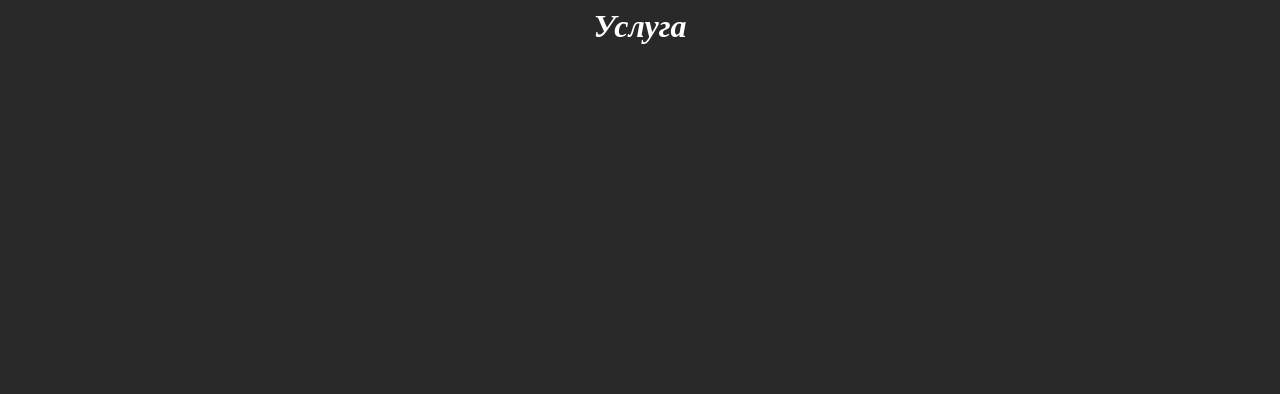
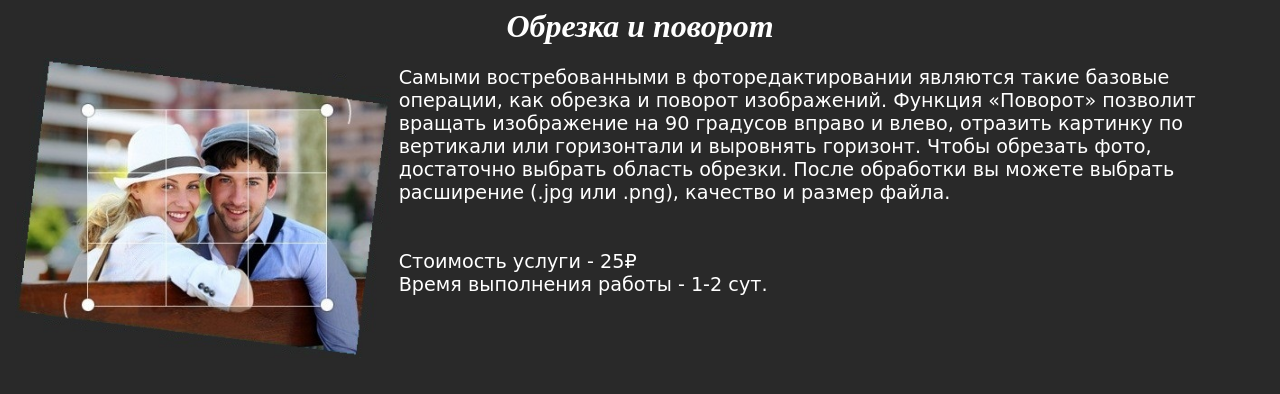
Before and after one commit to DemiurgeRV/WebApplications_backend, a Django app: page /filter/1/ in a window 1280 px wide. Before the commit the part shown is almost empty. Shown: the top 394 px of the page. Run offline with Django 4.2, Linux system fonts and the light colour scheme.

Commit message:
Added data for second page

```diff
--- a/FiltersForImages/main/static/main/css/main.css
+++ b/FiltersForImages/main/static/main/css/main.css
@@ -63,6 +63,7 @@ a {
 
 .images {
     width: 300px;
+    margin-left: -7px;
 }
 
 #search {
@@ -113,3 +114,13 @@ img {
     top: -8px;
     left: 7px;
 }
+
+#solo-img {
+    float: left;
+    margin: 0px 15px 7px 0px;
+    height: 300px;
+}
+
+.about-filter {
+    font-size: 1.2rem;
+}
--- a/FiltersForImages/main/templates/main/AllFilters.html
+++ b/FiltersForImages/main/templates/main/AllFilters.html
@@ -28,7 +28,7 @@
                </div>
             </li></a>
         {% empty %}
-            <div class="empty">Ничего не найдено<img src="{% static 'main/img/sad.png' %}"></div>
+            <div class="empty">Ничего не найдено<img src="{% static 'main/img/sad.png' %}" class="sad-img"></div>
         {% endfor %}
     </ul>
 {% endblock %}
--- a/FiltersForImages/main/templates/main/OneFilter.html
+++ b/FiltersForImages/main/templates/main/OneFilter.html
@@ -1,5 +1,15 @@
 {% extends 'main/base.html' %}
 
-{% block title %}Фильтр{% endblock %}
+{% load static %}
 
-{% block content %}<h1 class="header">Услуга {{ data.id }} </h1>{% endblock %}
+{% block title %}{{ name }}{% endblock %}
+
+{% block content %}
+<h1 class="header">{{ name }}</h1>
+<div class="about-filter">
+    <img src="{% static image_url2 %}" id="solo-img">
+    {{ text }}<br><br><br>
+    Стоимость услуги - {{ price }}₽<br>
+    Время выполнения работы - {{ time }} сут.
+</div>
+{% endblock %}
--- a/FiltersForImages/main/views.py
+++ b/FiltersForImages/main/views.py
@@ -2,15 +2,51 @@ from django.shortcuts import render
 
 data = {'data': {'filters': [
             {'name': 'Обрезка и поворот', 'id': 1, 'image_url': 'main/img/editor-img.png',
-             'price': '25', 'time': '1-2'},
+             'image_url2': 'main/img/editor-img2.jpg',
+             'price': '25', 'time': '1-2',
+             "text": """Самыми востребованными в фоторедактировании являются такие базовые операции,
+             как обрезка и поворот изображений.
+             Функция «Поворот» позволит вращать изображение на 90 градусов вправо и влево,
+             отразить картинку по вертикали или горизонтали и выровнять горизонт.
+             Чтобы обрезать фото, достаточно выбрать область обрезки.
+             После обработки вы можете выбрать расширение (.jpg или .png),
+             качество и размер файла. """},
             {'name': 'Коррекция изображения', 'id': 2, 'image_url': 'main/img/preset-img.jpg',
-             'price': '60', 'time': '1-2'},
+             'image_url2': 'main/img/preset-img2.jpg',
+             'price': '60', 'time': '1-2',
+             "text": """Используйте услугу для регулировки яркости и контраста,
+             коррекции теней и светлых участков фотографии. Вы также можете изменить цветовой тон,
+             насыщенность и температуру. Также есть возможность увеличить резкость изображения в тех случаях,
+             когда это необходимо."""},
             {'name': 'Фоторамки, стикеры и текст', 'id': 3, 'image_url': 'main/img/dog-img-3.jpg',
-             'price': '35-50', 'time': '2'},
+             'image_url2': 'main/img/sticker-img.jpg',
+             'price': '35-50', 'time': '2',
+             "text": """С фоторедактором вы сможете с легкостью создать веселые и модные картинки,
+             используя забавные стикеры, стильные фоторамки и красивые текстовые подписи.
+             В вашем распоряжении более 300 стикеров, 30 обрамлений (их толщину можно настроить)
+             и 20 декоративных шрифтов для текстовых надписей. Большое поле для экспериментов. """},
             {'name': 'Фотоэффекты и фотофильтры', 'id': 4, 'image_url': 'main/img/effects-img.jpg',
-             'price': '100', 'time': '2'},
+             'image_url2': 'main/img/effects-img2.jpg',
+             'price': '100', 'time': '2',
+             "text": """Трудно представить мир фотографии без возможности превратить фото из цветного в черно-белое,
+             обработать его фильтром сепия или сделать виньетирование.
+             Для творческой обработки у нас также есть эффект пикселизации.
+             Создавайте винтажные фотографии с помощью эффекта ретро, используйте Tilt-Shift эффект,
+             чтобы превратить пейзажные снимки в «игрушечные» или же акцентируйте внимание зрителя на центральной
+             области изображения с помощью эффекта виньетирования. """},
             {'name': 'Комплексная обработка', 'id': 5, 'image_url': 'main/img/photo-processing-img.png',
-             'price': '600', 'time': '5'},
+             'image_url2': 'main/img/photo-processing-img2.jpg',
+             'price': '600', 'time': '5',
+             "text": """Комплексная обработка фотографии - это услуга, в рамках которой специалист по обработке
+              фотографий выполняет целый ряд действий, направленных на улучшение качества исходного изображения.
+              К этим действиям могут относиться: коррекция экспозиции, яркости, контрастности, цветового баланса
+              и других параметров изображения; удаление шумов, пятен, царапин и других дефектов изображения;
+              добавление или изменение фона, объектов, текстур и других элементов изображения;
+              наложение эффектов и фильтров. Комплексная обработка фотографии может быть полезна в самых разных случаях.
+              Если вы не знаете, как именно улучшить фотографию, или у вас нет соответсвующих навыков, то этот вариант
+              определённо для вас. За счет того, что работать будет настоящий профессионал, можете быть уверены
+              что в результате вы получите по-настоящему уникальные и творческие изображения,
+              которые будут выделяться на фоне других."""},
         ]
     }}
 
```
Also changed, not shown: FiltersForImages/main/static/main/img/1.jpg (deleted), FiltersForImages/main/static/main/img/2.jpg (deleted), FiltersForImages/main/static/main/img/dog-img-1.jpg (deleted), FiltersForImages/main/static/main/img/dog-img-2.jpg (deleted), FiltersForImages/main/static/main/img/dog-img.jpg (deleted), FiltersForImages/main/static/main/img/editor-img2.jpg (added), FiltersForImages/main/static/main/img/effects-img2.jpg (added), FiltersForImages/main/static/main/img/photo-processing-img2.jpg (added), FiltersForImages/main/static/main/img/preset-img2.jpg (added).
